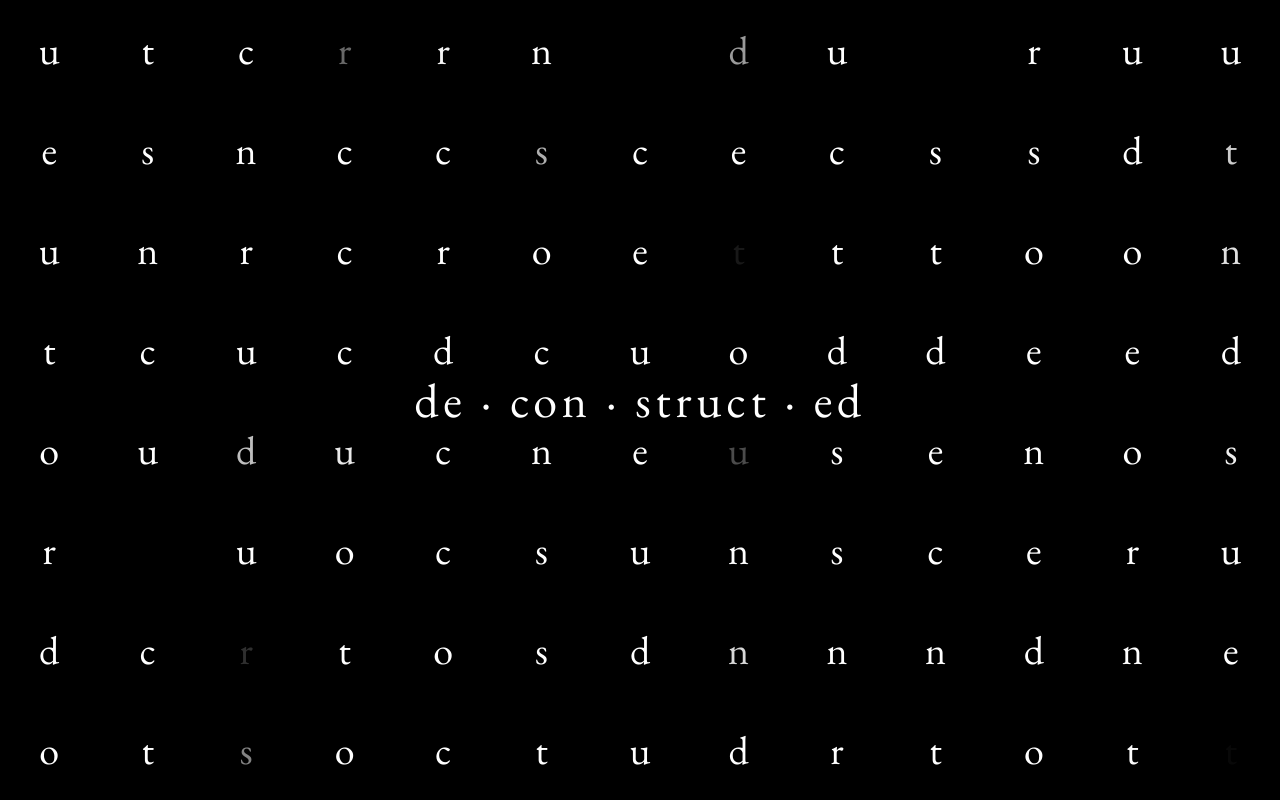
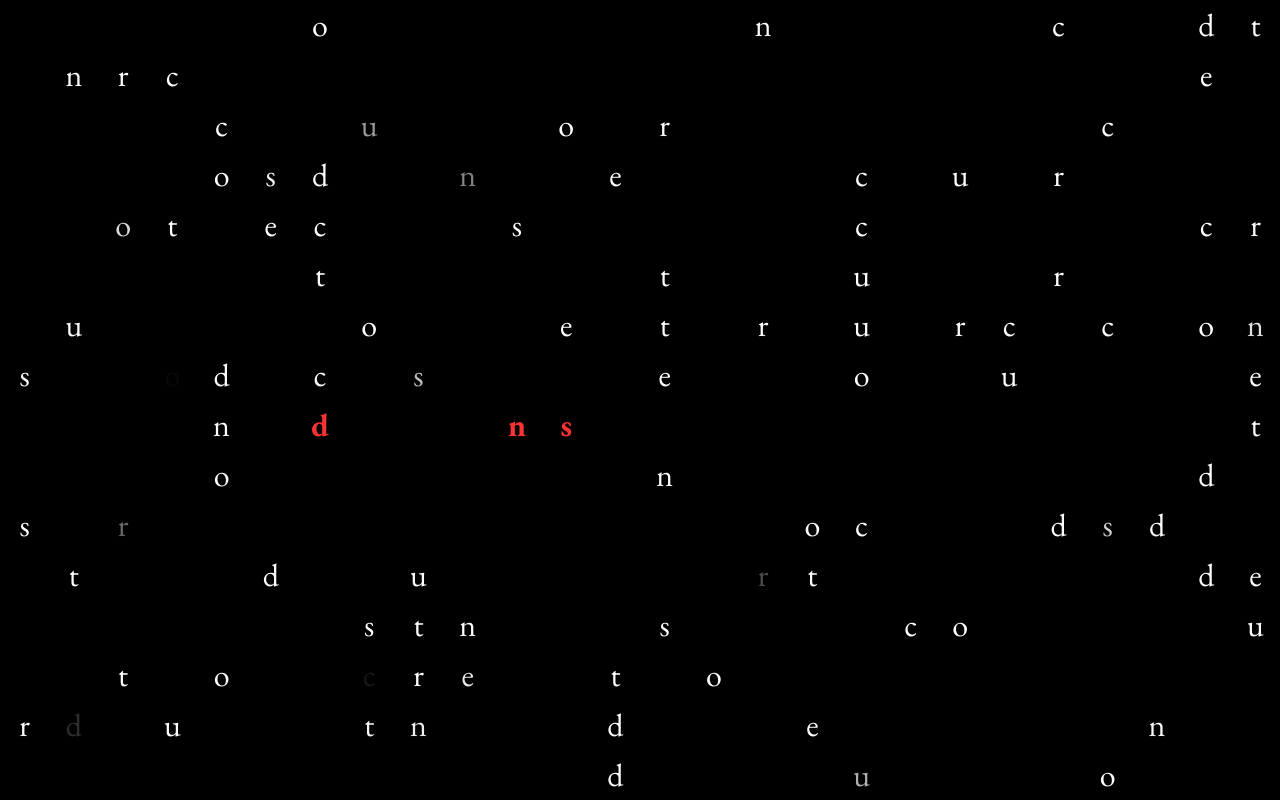
Before and after one commit to jeffwdiaz/depolarizer, a SvelteKit app in the folder frontend/: page / in a window 1280 px wide. Shown: the top 800 px of the page. Built offline with nearby package versions, Linux system fonts and the light colour scheme.

Commit message:
Implement RandomTextBox component for generating random text, update SplashOverlay for improved grid animation, and adjust styles for better responsiveness. Update changelog to reflect these changes and add new tasks to the to-do list.

```diff
--- /dev/null
+++ b/frontend/src/components/RandomTextBox.svelte
@@ -0,0 +1,79 @@
+<!-- =============================== -->
+<!-- Random Text Box Component       -->
+<!-- Generates static random text that looks like actual paragraphs -->
+<!-- =============================== -->
+
+<script lang="ts">
+  // Optional props with default values
+  const {
+    minWordsPerSentence = 4,
+    maxWordsPerSentence = 12,
+    minSentencesPerParagraph = 2,
+    maxSentencesPerParagraph = 5,
+    paragraphs = 2
+  } = $props();
+
+  const letters = 'abcdefghijklmnopqrstuvwxyz';
+
+  /**
+   * Generates a random integer between min and max (inclusive)
+   */
+  function getRandomInt(min: number, max: number): number {
+    return Math.floor(Math.random() * (max - min + 1)) + min;
+  }
+
+  /**
+   * Generates a random word with random length (3-10 characters)
+   */
+  function generateWord(): string {
+    const length = getRandomInt(3, 10);
+    return Array(length)
+      .fill(0)
+      .map(() => letters[Math.floor(Math.random() * letters.length)])
+      .join('');
+  }
+
+  /**
+   * Generates a random sentence with random number of words
+   */
+  function generateSentence(): string {
+    const numWords = getRandomInt(minWordsPerSentence, maxWordsPerSentence);
+    const words = Array(numWords).fill(0).map(() => generateWord());
+    return words.join(' ') + '.';
+  }
+
+  /**
+   * Generates a paragraph with random number of sentences
+   */
+  function generateParagraph(): string {
+    const numSentences = getRandomInt(minSentencesPerParagraph, maxSentencesPerParagraph);
+    const sentences = Array(numSentences).fill(0).map(() => generateSentence());
+    return sentences.join(' ');
+  }
+
+  /**
+   * Generates all paragraphs
+   */
+  function generateText(): string[] {
+    return Array(paragraphs).fill(0).map(() => generateParagraph());
+  }
+
+  const text = generateText();
+</script>
+
+<div>
+  {#each text as paragraph}
+    <p>
+      {paragraph}
+    </p>
+  {/each}
+</div>
+
+<style>
+  p {
+    margin: 0 0 1em 0;
+  }
+  p:last-child {
+    margin-bottom: 0;
+  }
+</style>
--- a/frontend/src/components/SplashOverlay.svelte
+++ b/frontend/src/components/SplashOverlay.svelte
@@ -7,15 +7,32 @@
 
   // Letters to use in the grid
   const letters = ['d', 'e', 'c', 'o', 'n', 's', 't', 'r', 'u'];
+
+  // Static word in the middle
+  const staticWord = 'deconstructed';
+
   type Cell = {
     row: number;
     col: number;
     letter: string;
     revealed: boolean;
+    isStatic: boolean;
   };
   let cells: Cell[] = [];
   let cols = 0;
   let rows = 0;
+
+  function isMiddleCell(row: number, col: number): boolean {
+    const middleRow = Math.floor(rows / 2);
+    const startCol = Math.floor((cols - 13) / 2);
+    return row === middleRow && col >= startCol && col < startCol + 13;
+  }
+
+  function getStaticLetter(col: number): string {
+    const startCol = Math.floor((cols - 13) / 2);
+    const letterIndex = col - startCol;
+    return staticWord[letterIndex] || '';
+  }
 
   function handleClick() {
     visible = false;
@@ -31,16 +48,18 @@
   }
 
   function generateCells() {
-    cols = Math.ceil(window.innerWidth / 100);
-    rows = Math.ceil(window.innerHeight / 100);
+    cols = Math.ceil(window.innerWidth / 50);
+    rows = Math.ceil(window.innerHeight / 50);
     cells = [];
     for (let r = 0; r < rows; r++) {
       for (let c = 0; c < cols; c++) {
+        const isStatic = isMiddleCell(r, c);
         cells.push({
           row: r,
           col: c,
-          letter: letters[Math.floor(Math.random() * letters.length)],
-          revealed: false
+          letter: isStatic ? getStaticLetter(c) : letters[Math.floor(Math.random() * letters.length)],
+          revealed: false,
+          isStatic
         });
       }
     }
@@ -53,12 +72,15 @@
   }
 
   async function revealCellsStaggered() {
-    const shuffled = shuffle([...cells]);
+    const shuffled = shuffle([...cells]); // Include all cells in the animation
     for (const cell of shuffled) {
-      cell.revealed = true;
-      cells = cells; // Trigger Svelte reactivity
-      await tick();
-      await new Promise(res => setTimeout(res, 40));
+      const originalCell = cells.find(c => c.row === cell.row && c.col === cell.col);
+      if (originalCell) {
+        originalCell.revealed = true;
+        cells = cells; // Trigger Svelte reactivity
+        await tick();
+        await new Promise(res => setTimeout(res, 40));
+      }
     }
   }
 
@@ -95,6 +117,7 @@
                 {@const cell = cells.find(cell => cell.row === rowIdx && cell.col === colIdx)}
                 <span
                   class="grid-letter"
+                  class:static={cell?.isStatic && cell?.revealed}
                   style="opacity: {cell && cell.revealed ? 1 : 0}; transition: opacity 0.8s;"
                   transition:fade|local={{ duration: 800 }}
                 >
@@ -106,7 +129,7 @@
         </div>
       {/key}
     {/if}
-    <span class="splash-title">de · con · struct · ed</span>
+    <span class="splash-title"></span>
   </button>
 {/if}
 
@@ -146,12 +169,12 @@
   display: flex;
 }
 .grid-letter {
-  width: 100px;
-  height: 100px;
+  width: 50px;
+  height: 50px;
   display: flex;
   align-items: center;
   justify-content: center;
-  font-size: 2.5rem;
+  font-size: 2rem;
   color: #fff;
   opacity: 1;
   user-select: none;
@@ -165,4 +188,9 @@
   user-select: none;
   z-index: 1;
 }
+.grid-letter.static {
+  color: var(--accent, #fd3232);
+  font-weight: bold;
+  opacity: 1 !important;
+}
 </style>
--- a/frontend/src/components/index.ts
+++ b/frontend/src/components/index.ts
@@ -1 +1,5 @@
 // place files you want to import through the `$lib` alias in this folder.
+
+// Component exports
+export { default as RandomTextBox } from './RandomTextBox.svelte';
+export { default as FillerTextBlock } from './FillerTextBlock.svelte';
--- a/frontend/src/routes/+layout.svelte
+++ b/frontend/src/routes/+layout.svelte
@@ -11,6 +11,7 @@
   import FillerImageBlock from '../components/FillerImageBlock.svelte';
   import About from '../components/About.svelte';
   import SplashOverlay from '../components/SplashOverlay.svelte';
+  import { RandomTextBox } from '../components';
   // Import your modules here
 </script>
 
@@ -26,13 +27,14 @@
       <NavMenu />
     </div>
 
-    <FillerImageBlock />
-
-    <FillerTextBlock />
-    <FillerTextBlock />
-    <FillerTextBlock />
-    <FillerTextBlock />
-    <FillerTextBlock />
+    <div class="module">
+      <RandomTextBox
+        paragraphs={3}
+        minWordsPerSentence={3}
+        maxWordsPerSentence={8}
+        refreshInterval={4000}
+      />
+    </div>
 
   </div>
 
@@ -51,10 +53,6 @@
     <div class="module url-input-module">
       <UrlInput />
     </div>
-    <FillerTextBlock />
-    <FillerTextBlock />
-    <FillerTextBlock />
-    <FillerTextBlock />
-    <FillerTextBlock />
+
   </div>
 </div>
```
Also changed, not shown: frontend/src/components/RandomTextBox.css (added, +88 -0 lines), 2 other files (tests, documents, lock files or other folders).
